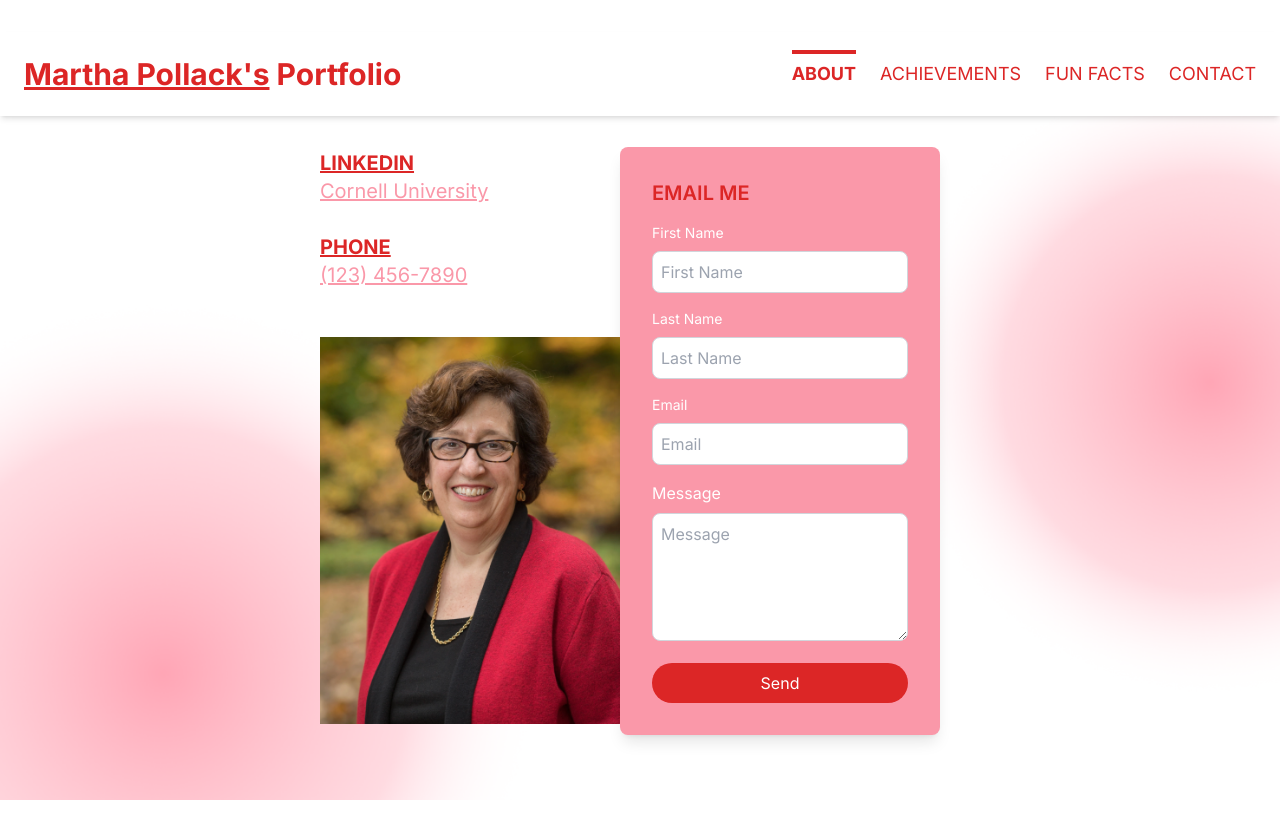
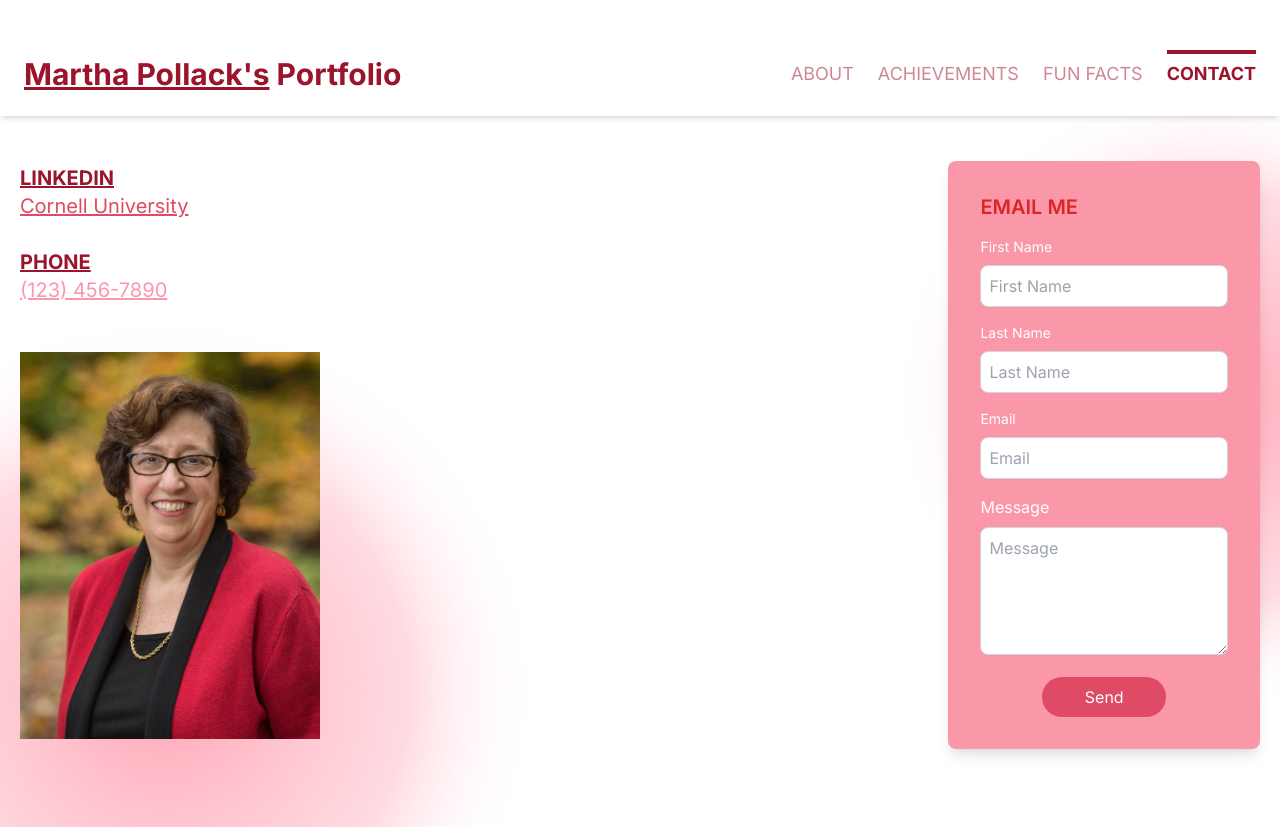
Before and after one commit to cornellh4i/newbie-hackathon-fa24, a Next.js app: page /contacts in a window 1280 px wide. Before the commit the page ends 800 px from the top, so only its background shows below. Built offline with nearby package versions, Linux system fonts and the light colour scheme.

Commit message:
Contact page update (#11)
* commit

* Remove

* Fix apostrophe

* changed bolding in nav

* finished making contacts page look decent

---------

Co-authored-by: Nihaal Konda <nak79@cornell.edu>
Co-authored-by: Jason Zheng <jasonz4200@gmail.com>

```diff
--- a/src/app/contacts/page.tsx
+++ b/src/app/contacts/page.tsx
@@ -4,14 +4,14 @@ const Contacts = () => {
     <div className="flex min-h-screen w-full flex-col items-center justify-between py-8 shadow-md">
       {/* Profile Section */}
       <nav className="flex w-full items-center justify-between bg-white p-6 shadow-md">
-        <h1 className="text-3xl font-bold text-red-600">
-          <u>Martha Pollack&#39;s</u> Portfolio
+        <h1 className="text-3xl font-bold text-[#9B142C]">
+          <u >Martha Pollack&#39;s</u> Portfolio
         </h1>
         <ul className="flex space-x-6 text-lg">
-          <li className="relative">
+          <li>
             <a
               href="/about"
-              className="font-bold text-red-600 before:absolute before:left-0 before:top-[-10px] before:h-1 before:w-full before:bg-red-600 before:content-[''] hover:font-bold"
+              className="font-normal text-[#9B142C] opacity-50 hover:font-bold"
             >
               ABOUT
             </a>
@@ -19,7 +19,7 @@ const Contacts = () => {
           <li>
             <a
               href="/achievements"
-              className="font-normal text-red-600 hover:font-bold"
+              className="font-normal text-[#9B142C] opacity-50 hover:font-bold"
             >
               ACHIEVEMENTS
             </a>
@@ -27,25 +27,25 @@ const Contacts = () => {
           <li>
             <a
               href="/fun-facts"
-              className="font-normal text-red-600 hover:font-bold"
+              className="font-normal text-[#9B142C] opacity-50 hover:font-bold"
             >
               FUN FACTS
             </a>
           </li>
-          <li>
+          <li className="relative">
             <a
-              href="/contact"
-              className="font-normal text-red-600 hover:font-bold"
+              href="/contacts"
+              className="font-bold text-[#9B142C] before:absolute before:left-0 before:top-[-10px] before:h-1 before:w-full before:bg-[#9B142C] before:content-[''] hover:font-bold"
             >
               CONTACT
             </a>
           </li>
         </ul>
       </nav>
-      <div></div>
-      <div className="flex-left mb-7 flex flex-row items-center lg:w-1/2">
-        <div className="float">
-          <h3 className="mt-2 text-xl text-red-600">
+
+      <div className="mt-10 mb-10 w-full flex  items-center ">
+        <div className=" ml-5 w-1/4 flex-left float">
+          <h3 className=" text-[#9B142C] mt-2 text-xl ">
             <strong>
               <u>LINKEDIN</u>
             </strong>{" "}
@@ -54,20 +54,20 @@ const Contacts = () => {
               href="https://www.linkedin.com/school/cornell-university/posts/?feedView=all"
               target="_blank"
               rel="noopener noreferrer"
-              className="text-l text-[#fa98a9] underline"
+              className="text-[#DF4A64] text-l underline"
             >
               Cornell University
             </a>
           </h3>
           <br></br>
-          <p className="mt-1 text-xl text-red-600">
+          <p className="text-[#9B142C] mt-1 text-xl ">
             <strong>
               <u>PHONE</u>
             </strong>{" "}
             <br></br>
             <a
               href="tel:+1234567890"
-              className="text-l text-[#fa98a9] underline"
+              className="text-[#DF4A64] text-l text-[#fa98a9] underline"
             >
               (123) 456-7890
             </a>
@@ -83,8 +83,9 @@ const Contacts = () => {
             />
           </div>
         </div>
-        <div className="w-full max-w-xs rounded-lg bg-[#fa98a9] p-8 text-left shadow-lg">
-          <h2 className="mb-4 text-xl font-semibold text-red-600">EMAIL ME</h2>
+        <div className="flex w-1/2"></div>
+          <div className=" mr-5 flex-right max-w-xs rounded-lg bg-[#fa98a9] p-8 text-left shadow-lg rounded-3xl w-1/4">
+            <h2 className="mb-4 text-[#9B142C] text-xl font-semibold text-red-600">EMAIL ME</h2>
             <form>
               <label className="mb-2 block text-sm text-white">First Name</label>
               <input
@@ -112,13 +113,14 @@ const Contacts = () => {
                 placeholder="Message"
                 className="mb-4 h-32 w-full rounded-lg border border-gray-300 p-2 focus:outline-none focus:ring-2 focus:ring-[#fa98a9]"
               />
-
+              <div className="flex items-center justify-center ">
                 <button
                   type="submit"
-              className="w-full rounded-full bg-red-600 py-2 text-white transition-colors hover:bg-[#fa98a9]"
+                  className="w-1/2 float rounded-full bg-[#DF4A64] py-2 text-white transition-colors hover:bg-[#FFC0CB]"
                 >
                   Send
                 </button>
+              </div>
             </form>
           </div>
       </div>
```
Lines whose indentation alone changed are shown as unchanged.
